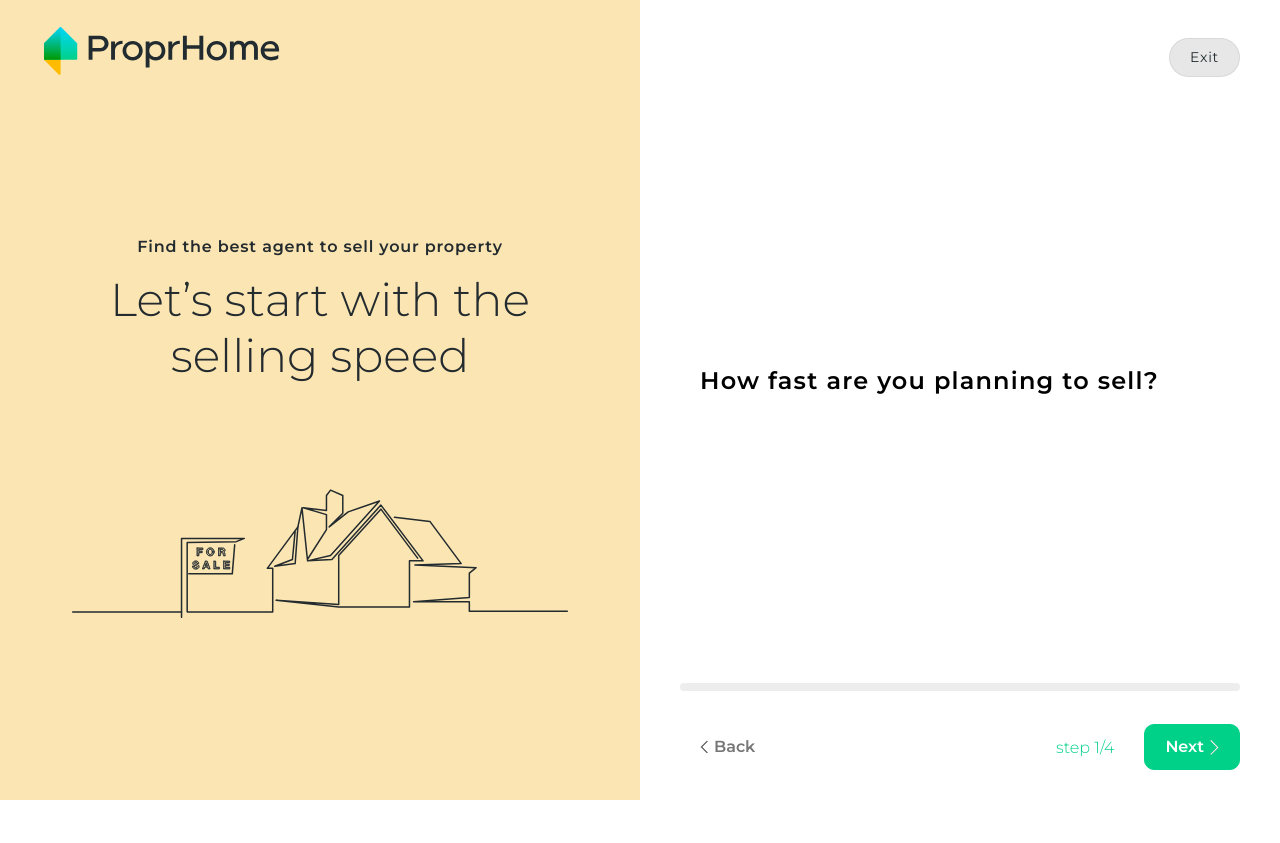
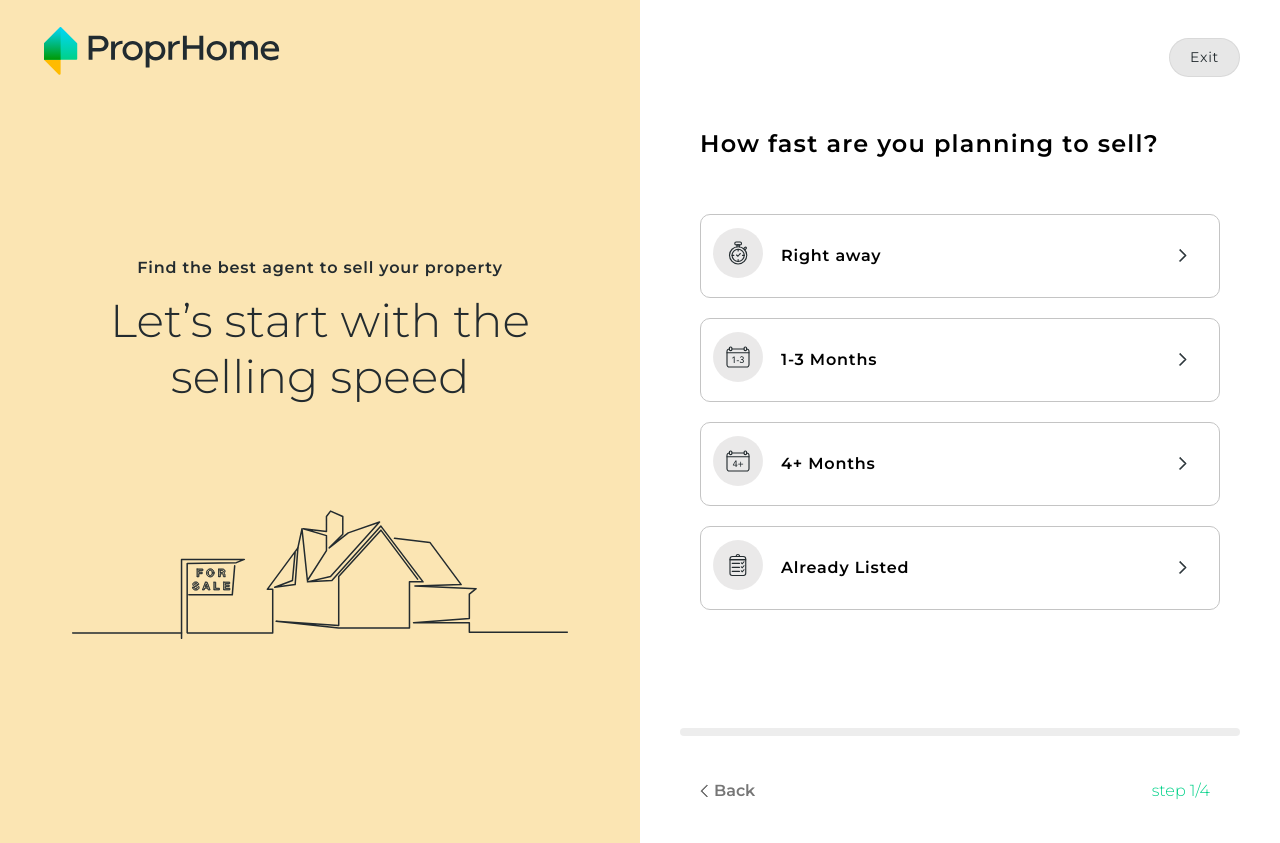
Before and after one commit to DevimaSolutions/propr-home-test-task, a Next.js app: page / in a window 1280 px wide. Before the commit the page ends 800 px from the top, so only its background shows below. Built offline with nearby package versions, Linux system fonts and the light colour scheme.

Commit message:
added options step component

```diff
--- a/src/components/OptionsStep/types.ts
+++ /dev/null
@@ -1,4 +0,0 @@
-export interface IOption {
-    text: string,
-    icon: string
-}
--- a/src/components/OptionsStep/index.tsx
+++ b/src/components/Stepper/components/OptionsStep/index.tsx
@@ -1,6 +1,7 @@
+import { Step } from "@/enums";
 import Image from "next/image";
 import styles from "./style.module.scss";
-import { IOption } from "./types";
+import { IOption, IOptionsStepProps } from "./types";
 
 const options: IOption[] = [
   { text: "Right away", icon: "/images/clock.svg" },
@@ -9,14 +10,18 @@ const options: IOption[] = [
   { text: "Already Listed", icon: "/images/schedule.svg" },
 ];
 
-const OptionsStep = () => {
+const OptionsStep = ({ step = Step.First, handleStepChange }: IOptionsStepProps) => {
   return (
     <div className={styles.root}>
       {options.map((option) => (
-        <button className={styles.button} key={option.icon}>
+        <button
+          className={styles.button}
+          key={option.icon}
+          onClick={() => handleStepChange?.(step + 1)}
+        >
           <div className={styles.innerWrapper}>
             <div className={styles.iconWrapper}>
-              <Image src={option.icon} alt="clock" width="24px" height="24px" />
+              <Image src={option.icon} alt="clock" width={24} height={24} />
             </div>
             <h3 className={styles.subtitle}>{option.text}</h3>
           </div>
@@ -24,8 +29,8 @@ const OptionsStep = () => {
             <Image
               src="/images/right-arrow.svg"
               alt="clock"
-              width="13px"
-              height="13px"
+              width={13}
+              height={13}
             />
           </div>
         </button>
--- a/src/components/OptionsStep/style.module.scss
+++ b/src/components/Stepper/components/OptionsStep/style.module.scss
@@ -2,7 +2,7 @@
 @import "@/styles/config";
 
 .root {
-  margin: 56px 20px 118px 20px;
+  margin: 56px 0px 98px 0px;
 
   .button {
     width: 100%;
--- /dev/null
+++ b/src/components/Stepper/components/OptionsStep/types.ts
@@ -0,0 +1,8 @@
+import { Step } from "@/enums";
+import { IStepConfigComponentProps } from "../../types";
+
+export interface IOption {
+  text: string;
+  icon: string;
+}
+export type IOptionsStepProps = IStepConfigComponentProps;
--- a/src/components/Stepper/components/StepWizard/index.tsx
+++ b/src/components/Stepper/components/StepWizard/index.tsx
@@ -3,6 +3,7 @@ import useStepWizard from "./useStepWizard";
 import styles from "./style.module.scss";
 import { IStepWizard } from "./types";
 import clsx from "clsx";
+import { Step } from "@/enums";
 
 const StepWizard = ({
   currentStep,
@@ -28,6 +29,7 @@ const StepWizard = ({
           <div className={styles.stepCounter}>
             step {currentStep}/{countOfSteps}
           </div>
+          {![Step.First].includes(currentStep) && (
             <button
               className={clsx(
                 styles.button,
@@ -45,6 +47,7 @@ const StepWizard = ({
                 alt="next"
               />
             </button>
+          )}
         </div>
       </div>
     </div>
--- a/src/components/Stepper/components/index.ts
+++ b/src/components/Stepper/components/index.ts
@@ -1,2 +1,3 @@
 export { default as StepWizard } from './StepWizard';
 export { default as LocationSelect } from './LocationSelect';
+export { default as OptionsStep } from './OptionsStep';
--- a/src/components/Stepper/index.tsx
+++ b/src/components/Stepper/index.tsx
@@ -1,16 +1,16 @@
 import React from "react";
 import Image from "next/image";
 import { Step } from "@/enums";
-import { StepWizard, LocationSelect } from "./components";
+import { StepWizard, LocationSelect, OptionsStep } from "./components";
 import { IStepConfig } from "./types";
 import useStepper from "./useStepper";
 import styles from "./style.module.scss";
-import OptionsStep from "../OptionsStep";
 
 const stepInfo: Record<Step, IStepConfig> = {
   [Step.First]: {
     title: "Let’s start with the selling speed",
     label: "How fast are you planning to sell?",
+    component: OptionsStep,
   },
   [Step.Second]: {
     title: "Tell us the location please",
@@ -65,7 +65,7 @@ const Stepper = () => {
         <div className={styles.stepContent}>
           <h4 className={styles.infoTitle}>{stepInfo[step].label}</h4>
           <div className={styles.content}>
-            {ContentComponent && <ContentComponent step={step} />}
+            {ContentComponent && <ContentComponent step={step} handleStepChange={handleStepChange}/>}
           </div>
         </div>
         <StepWizard currentStep={step} handleStepChange={handleStepChange} />
```
Lines whose indentation alone changed are shown as unchanged.
